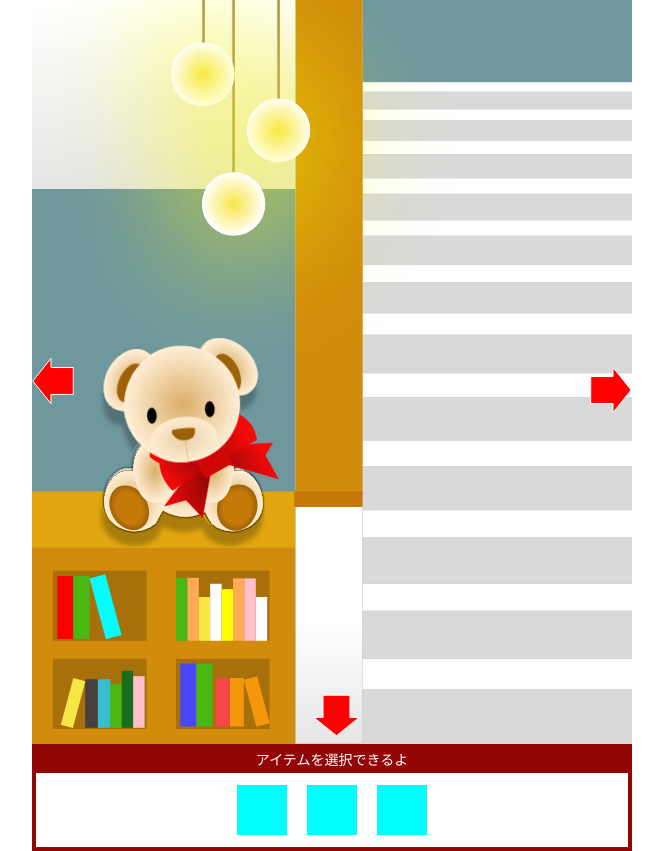
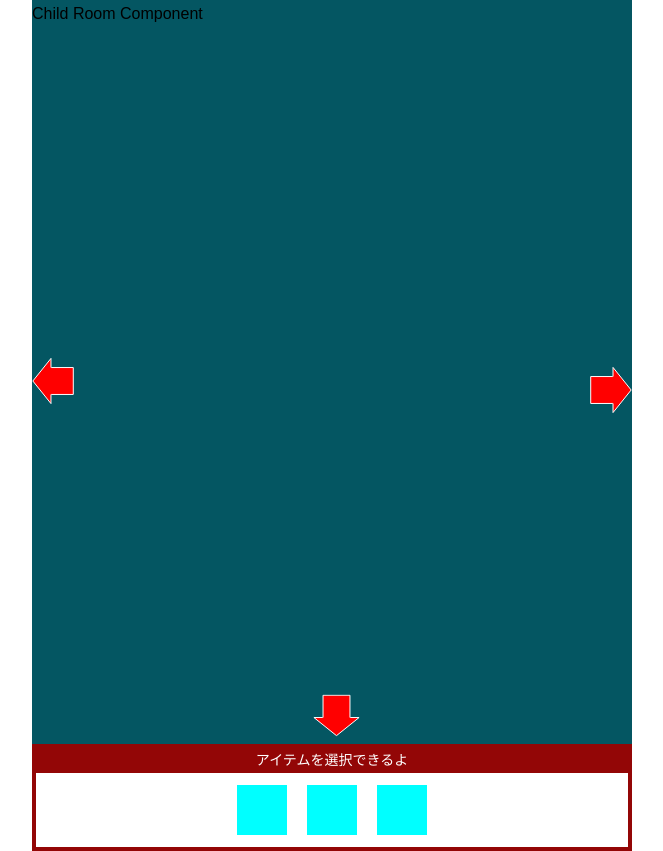
Before and after one commit to marimonon/advent2024_christmas, a React (Vite) app: page / in a window 1280 px wide. Shown: the whole page, without its empty margins (308-971 px from the left). Built offline with nearby package versions, Linux system fonts and the light colour scheme.

Commit message:
childRoomコンポーネントの作成

```diff
--- a/src/components/Room.tsx
+++ b/src/components/Room.tsx
@@ -9,6 +9,7 @@ import DiningRoom from "./Rooms/DiningRoom"
 import EntranceRoom from "./Rooms/EntranceRoom"
 import WindowRoom from "./Rooms/WindowRoom"
 import StepRoom from "./Rooms/StepRoom"
+import ChildRoom from "./Rooms/ChildRoom"
 
 const Room: React.FC = () => {
   return (
@@ -19,7 +20,8 @@ const Room: React.FC = () => {
       {/* <DiningRoom /> */}
       {/* <EntranceRoom /> */}
       {/* <WindowRoom /> */}
-      <StepRoom />
+      {/* <StepRoom /> */}
+      <ChildRoom />
     </div>
   )
 }
--- /dev/null
+++ b/src/components/Rooms/ChildRoom.tsx
@@ -0,0 +1,7 @@
+import React from "react"
+
+const ChildRoom: React.FC = () => {
+  return <div>Child Room Component</div>
+}
+
+export default ChildRoom
```
